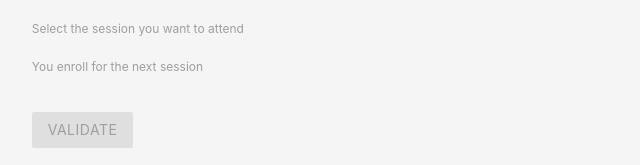
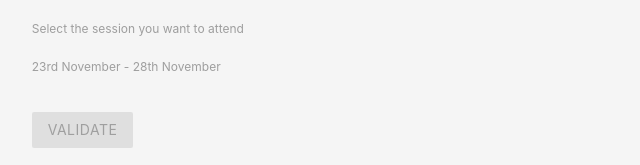
Before and after one commit to Philos-io/admission.philos.io, a website: page public/index.html at #/register in a window 1280 px wide. Shown: the part 1316-1481 px from the top of the page, 149-789 px from the left. Drawn offline with nearby package versions, Linux system fonts and the light colour scheme; some packages are replaced by stand-ins of ours; no server answers.

Commit message:
added new bootcamp

```diff
--- a/public/views/welcome.html
+++ b/public/views/welcome.html
@@ -25,7 +25,6 @@
           <br/>
           </div>
         </div>
-
       </div>
     </div>
   </div>
@@ -95,17 +94,9 @@
           <label for="">Select the session you want to attend</label>
           <p>
             <input name="session" type="radio" id="session2" value="Next session" data-ng-model="vm.session"/>
-            <label for="session2">You enroll for the next session</label>
+            <label for="session2">23rd November - 28th November</label>
           </p>
-          <!-- <p> -->
-          <!--   <input class="with&#45;gap" name="session" type="radio" id="session3" value="28th Sept &#45; 3rd Oct"  data&#45;ng&#45;model="vm.session"/> -->
-          <!--   <label for="session3">12th Oct &#45; 17th Oct</label> -->
-          <!-- </p> -->
-          <!-- <p> -->
-          <!--   <input name="session" type="radio" id="session4" value="26th Oct &#45; 31st Oct" data&#45;ng&#45;model="vm.session"/> -->
-          <!--   <label for="session4">26th Oct &#45; 31st Oct</label> -->
-          <!-- </p> -->
-        </div>
+	</div>
         <div class="row">
           <button class="waves-effect waves-light btn" data-ng-disabled="registration.$invalid">Validate</button>
         </div>
```
